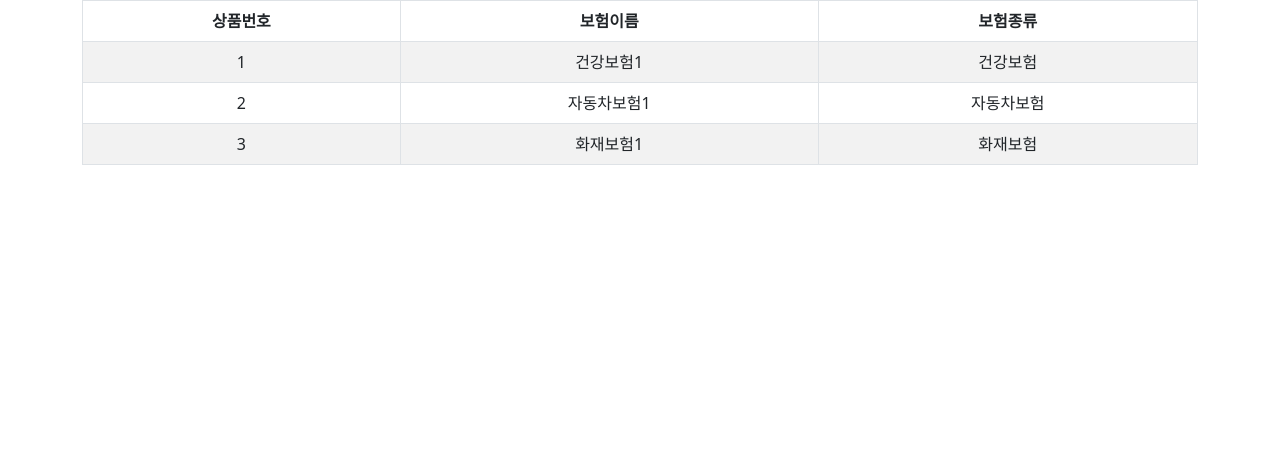
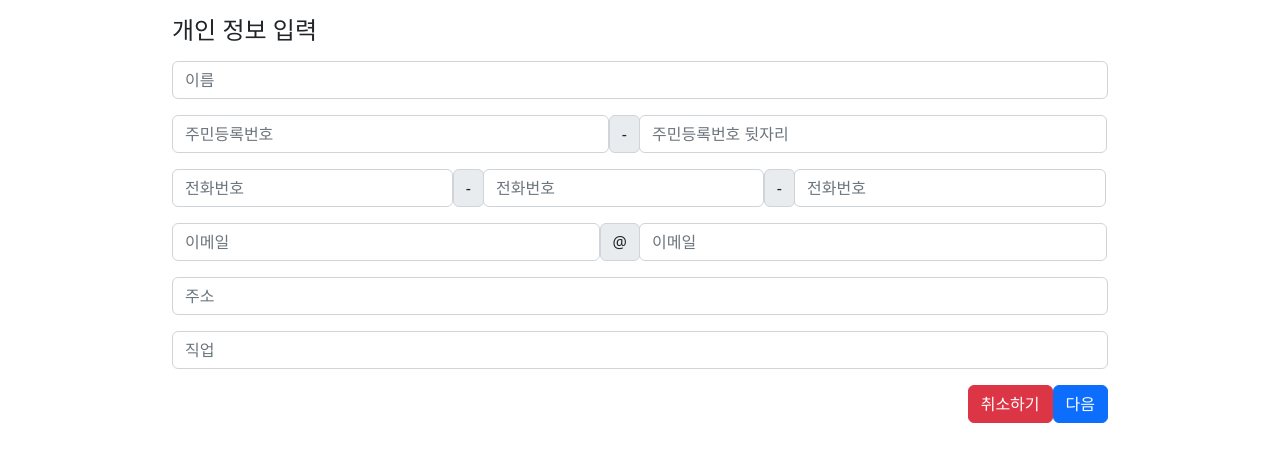
Before and after one commit to LeeChoongHwan/NS, a React (Create React App) app: page / in a window 1280 px wide. Shown: the top 462 px of the page. Built offline with nearby package versions, Linux system fonts and the light colour scheme.

Commit message:
pull from prototype

```diff
--- a/src/App.js
+++ b/src/App.js
@@ -13,7 +13,7 @@
       <div >
         <Router>
           <Routes>
-            <Route path={"/"} element={<InsuranceList/>}/>
+            <Route path={"/"} element={<FormExample/>}/>
               <Route path={"/signup"} element={<FormExample/>}/>
               <Route path={"/signup/CAR"} element={<FormCar/>}/>
               <Route path={"/signup/FIRE"} element={<FormFire/>}/>
```
